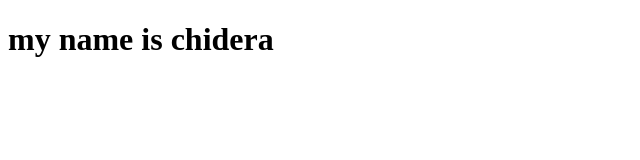
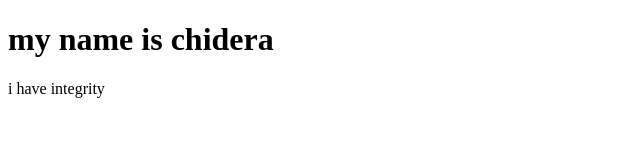
Before and after one commit to EMMANDIOMA/trying, a plain HTML site: page index.html in a window 1280 px wide. Shown: the whole page, without its empty margins (0-640 px from the left). Drawn offline with Linux system fonts and the light colour scheme.

Commit message:
second commit

```diff
--- a/index.html
+++ b/index.html
@@ -7,5 +7,6 @@
   </head>
   <body>
     <h1>my name is chidera</h1>
+    <p>i have integrity</p>
   </body>
 </html>
```
